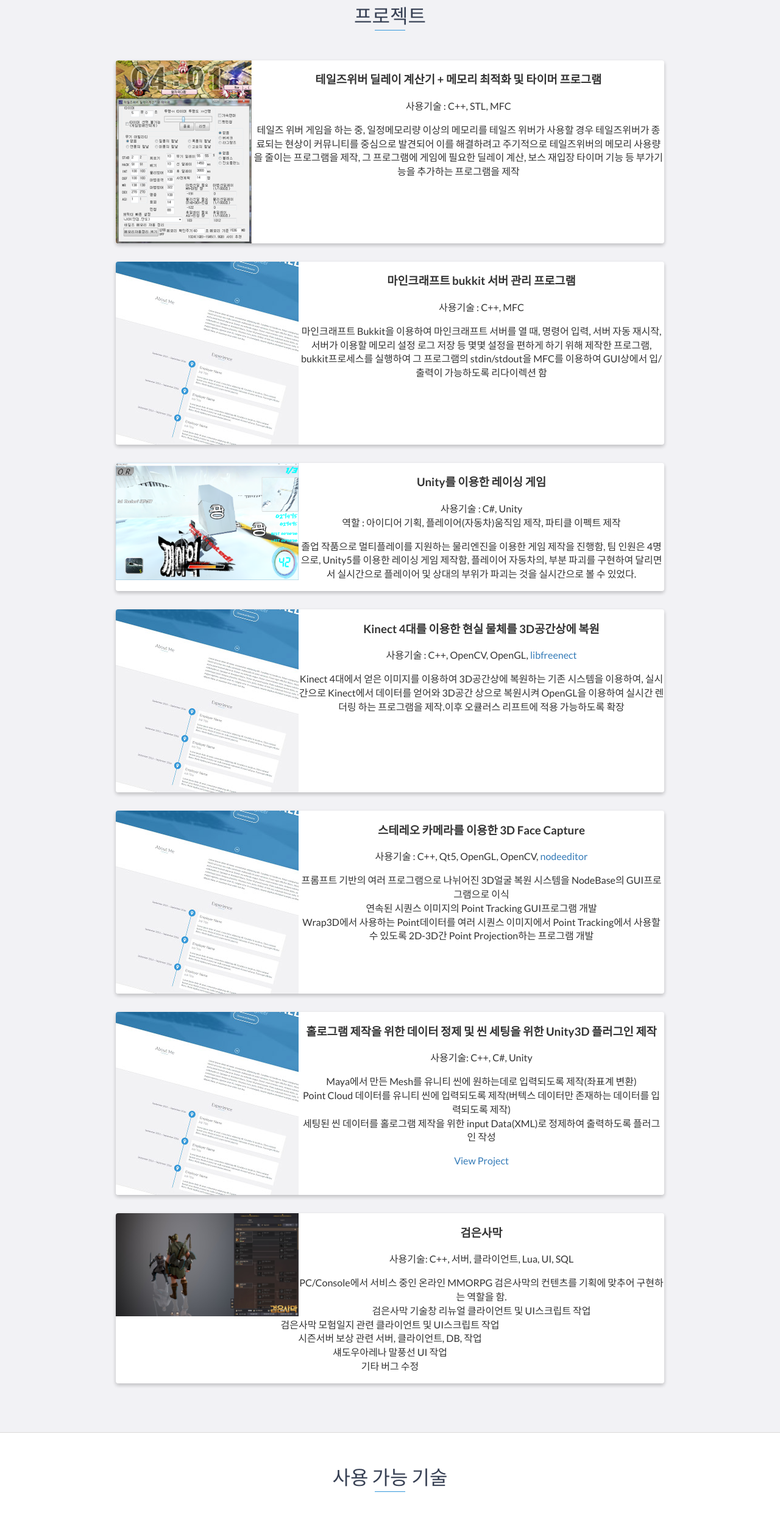
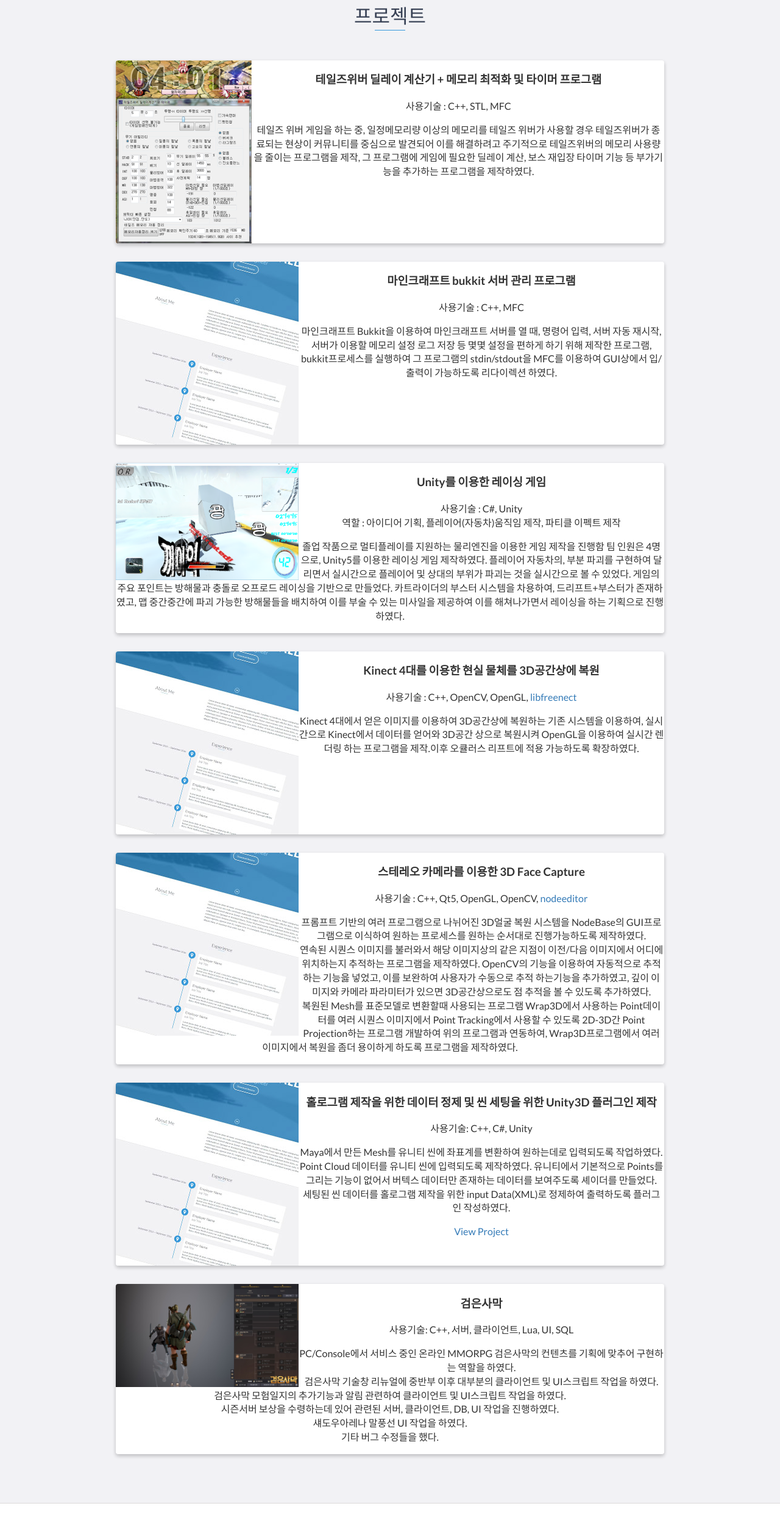
Before and after one commit to goodann/goodann.github.io, a website: page index.html in a window 1280 px wide. Shown: the part 2286-4778 px from the top of the page at 61% size. Drawn offline with nearby package versions, Linux system fonts and the light colour scheme.

Commit message:
내용수정

```diff
--- a/index.html
+++ b/index.html
@@ -166,7 +166,7 @@
 							사용기술 : C++, STL, MFC
 						</p>
 						<p>
-                            테일즈 위버 게임을 하는 중, 일정메모리량 이상의 메모리를 테일즈 위버가 사용할 경우 테일즈위버가 종료되는 현상이 커뮤니티를 중심으로 발견되어 이를 해결하려고 주기적으로 테일즈위버의 메모리 사용량을 줄이는 프로그램을 제작, 그 프로그램에 게임에 필요한 딜레이 계산, 보스 재입장 타이머 기능 등 부가기능을 추가하는 프로그램을 제작
+                            테일즈 위버 게임을 하는 중, 일정메모리량 이상의 메모리를 테일즈 위버가 사용할 경우 테일즈위버가 종료되는 현상이 커뮤니티를 중심으로 발견되어 이를 해결하려고 주기적으로 테일즈위버의 메모리 사용량을 줄이는 프로그램을 제작, 그 프로그램에 게임에 필요한 딜레이 계산, 보스 재입장 타이머 기능 등 부가기능을 추가하는 프로그램을 제작하였다.
                         </p>
                     </div>
                     <!-- End .project-info -->
@@ -182,7 +182,7 @@
 							사용기술 : C++, MFC
 						</p>
 						<p>
-                            마인크래프트 Bukkit을 이용하여 마인크래프트 서버를 열 때, 명령어 입력, 서버 자동 재시작, 서버가 이용할 메모리 설정 로그 저장 등 몇몇 설정을 편하게 하기 위해 제작한 프로그램, bukkit프로세스를 실행하여 그 프로그램의 stdin/stdout을 MFC를 이용하여 GUI상에서 입/출력이 가능하도록 리다이렉션 함
+                            마인크래프트 Bukkit을 이용하여 마인크래프트 서버를 열 때, 명령어 입력, 서버 자동 재시작, 서버가 이용할 메모리 설정 로그 저장 등 몇몇 설정을 편하게 하기 위해 제작한 프로그램, bukkit프로세스를 실행하여 그 프로그램의 stdin/stdout을 MFC를 이용하여 GUI상에서 입/출력이 가능하도록 리다이렉션 하였다.
                         </p>
                     </div>
                     <!-- End .project-info -->
@@ -199,7 +199,9 @@
 							역할 : 아이디어 기획, 플레이어(자동차)움직임 제작, 파티클 이펙트 제작
 						</p>
 						<p>
-                            졸업 작품으로 멀티플레이를 지원하는 물리엔진을 이용한 게임 제작을 진행함, 팀 인원은 4명으로, Unity5를 이용한 레이싱 게임 제작함, 플레이어 자동차의, 부분 파괴를 구현하여 달리면서 실시간으로 플레이어 및 상대의 부위가 파괴는 것을 실시간으로 볼 수 있었다.
+                            졸업 작품으로 멀티플레이를 지원하는 물리엔진을 이용한 게임 제작을 진행함 팀 인원은 4명으로, Unity5를 이용한 레이싱 게임 제작하였다.
+							플레이어 자동차의, 부분 파괴를 구현하여 달리면서 실시간으로 플레이어 및 상대의 부위가 파괴는 것을 실시간으로 볼 수 있었다.
+							게임의 주요 포인트는 방해물과 충돌로 오프로드 레이싱을 기반으로 만들었다. 카트라이더의 부스터 시스템을 차용하여, 드리프트+부스터가 존재하였고, 맵 중간중간에 파괴 가능한 방해물들을 배치하여 이를 부술 수 있는 미사일을 제공하여 이를 해쳐나가면서 레이싱을 하는 기획으로 진행하였다.
                         </p>
                     </div>
                     <!-- End .project-info -->
@@ -215,7 +217,7 @@
 							사용기술 : C++, OpenCV, OpenGL, <a href=https://github.com/OpenKinect/libfreenect>libfreenect</a>
 						</p>
 						<p>
-                            Kinect 4대에서 얻은 이미지를 이용하여 3D공간상에 복원하는 기존 시스템을 이용하여, 실시간으로 Kinect에서 데이터를 얻어와 3D공간 상으로 복원시켜 OpenGL을 이용하여 실시간 렌더링 하는 프로그램을 제작.이후 오큘러스 리프트에 적용 가능하도록 확장
+                            Kinect 4대에서 얻은 이미지를 이용하여 3D공간상에 복원하는 기존 시스템을 이용하여, 실시간으로 Kinect에서 데이터를 얻어와 3D공간 상으로 복원시켜 OpenGL을 이용하여 실시간 렌더링 하는 프로그램을 제작.이후 오큘러스 리프트에 적용 가능하도록 확장하였다.
                         </p>
                     </div>
                     <!-- End .project-info -->
@@ -233,9 +235,9 @@
                             사용기술 : C++, Qt5, OpenGL, OpenCV, <a href=https://github.com/paceholder/nodeeditor>nodeeditor</a>
                         </p>
 						<p>
-							프롬프트 기반의 여러 프로그램으로 나뉘어진 3D얼굴 복원 시스템을 NodeBase의 GUI프로그램으로 이식</br>
-							연속된 시퀀스 이미지의 Point Tracking GUI프로그램 개발</br>
-							Wrap3D에서 사용하는 Point데이터를 여러 시퀀스 이미지에서 Point Tracking에서 사용할 수 있도록 2D-3D간 Point Projection하는 프로그램 개발
+							프롬프트 기반의 여러 프로그램으로 나뉘어진 3D얼굴 복원 시스템을 NodeBase의 GUI프로그램으로 이식하여 원하는 프로세스를 원하는 순서대로 진행가능하도록 제작하였다.</br>
+							연속된 시퀀스 이미지를 불러와서 해당 이미지상의 같은 지점이 이전/다음 이미지에서 어디에 위치하는지 추적하는 프로그램을 제작하였다. OpenCV의 기능을 이용하여 자동적으로 추적하는 기능읋 넣었고, 이를 보완하여 사용자가 수동으로 추적 하는기능을 추가하였고, 깊이 이미지와 카메라 파라미터가 있으면 3D공간상으로도 점 추적을 볼 수 있도록 추가하였다.</br>
+							복원된 Mesh를 표준모델로 변환할때 사용되는 프로그램 Wrap3D에서 사용하는 Point데이터를 여러 시퀀스 이미지에서 Point Tracking에서 사용할 수 있도록 2D-3D간 Point Projection하는 프로그램 개발하여 위의 프로그램과 연동하여, Wrap3D프로그램에서 여러 이미지에서 복원을 좀더 용이하게 하도록 프로그램을 제작하였다.
 						</p>
                     </div>
                     <!-- End .project-info -->
@@ -251,9 +253,9 @@
 							사용기술: C++, C#, Unity
 						</p>
                         <p>
-                            Maya에서 만든 Mesh를 유니티 씬에 원하는데로 입력되도록 제작(좌표계 변환)</br>
-							Point Cloud 데이터를 유니티 씬에 입력되도록 제작(버텍스 데이터만 존재하는 데이터를 입력되도록 제작)</br>
-							세팅된 씬 데이터를 홀로그램 제작을 위한 input Data(XML)로 정제하여 출력하도록 플러그인 작성
+                            Maya에서 만든 Mesh를 유니티 씬에 좌표계를 변환하여 원하는데로 입력되도록 작업하였다.</br>
+							Point Cloud 데이터를 유니티 씬에 입력되도록 제작하였다. 유니티에서 기본적으로 Points를 그리는 기능이 없어서 버텍스 데이터만 존재하는 데이터를 보여주도록 셰이더를 만들었다.</br>
+							세팅된 씬 데이터를 홀로그램 제작을 위한 input Data(XML)로 정제하여 출력하도록 플러그인 작성하였다.
                         </p>
                         <a href="#">View Project</a>
                     </div>
@@ -271,12 +273,12 @@
 							사용기술: C++, 서버, 클라이언트, Lua, UI, SQL
 						</p>
 						<p>
-                            PC/Console에서 서비스 중인 온라인 MMORPG 검은사막의 컨텐츠를 기획에 맞추어 구현하는 역할을 함.</br>
-							검은사막 기술창 리뉴얼 클라이언트 및 UI스크립트 작업</br>
-							검은사막 모험일지 관련 클라이언트 및 UI스크립트 작업</br>
-							시즌서버 보상 관련 서버, 클라이언트, DB, 작업</br>
-							섀도우아레나 말풍선 UI 작업</br>
-							기타 버그 수정
+                            PC/Console에서 서비스 중인 온라인 MMORPG 검은사막의 컨텐츠를 기획에 맞추어 구현하는 역할을 하였다.</br>
+							검은사막 기술창 리뉴얼에 중반부 이후 대부분의 클라이언트 및 UI스크립트 작업을 하였다.</br>
+							검은사막 모험일지의 추가기능과 알림 관련하여 클라이언트 및 UI스크립트 작업을 하였다.</br>
+							시즌서버 보상을 수령하는데 있어 관련된 서버, 클라이언트, DB, UI 작업을 진행하였다.</br>
+							섀도우아레나 말풍선 UI 작업을 하였다.</br>
+							기타 버그 수정들을 했다.
                         </p>
                     </div>
                     <!-- End .project-info -->
```
